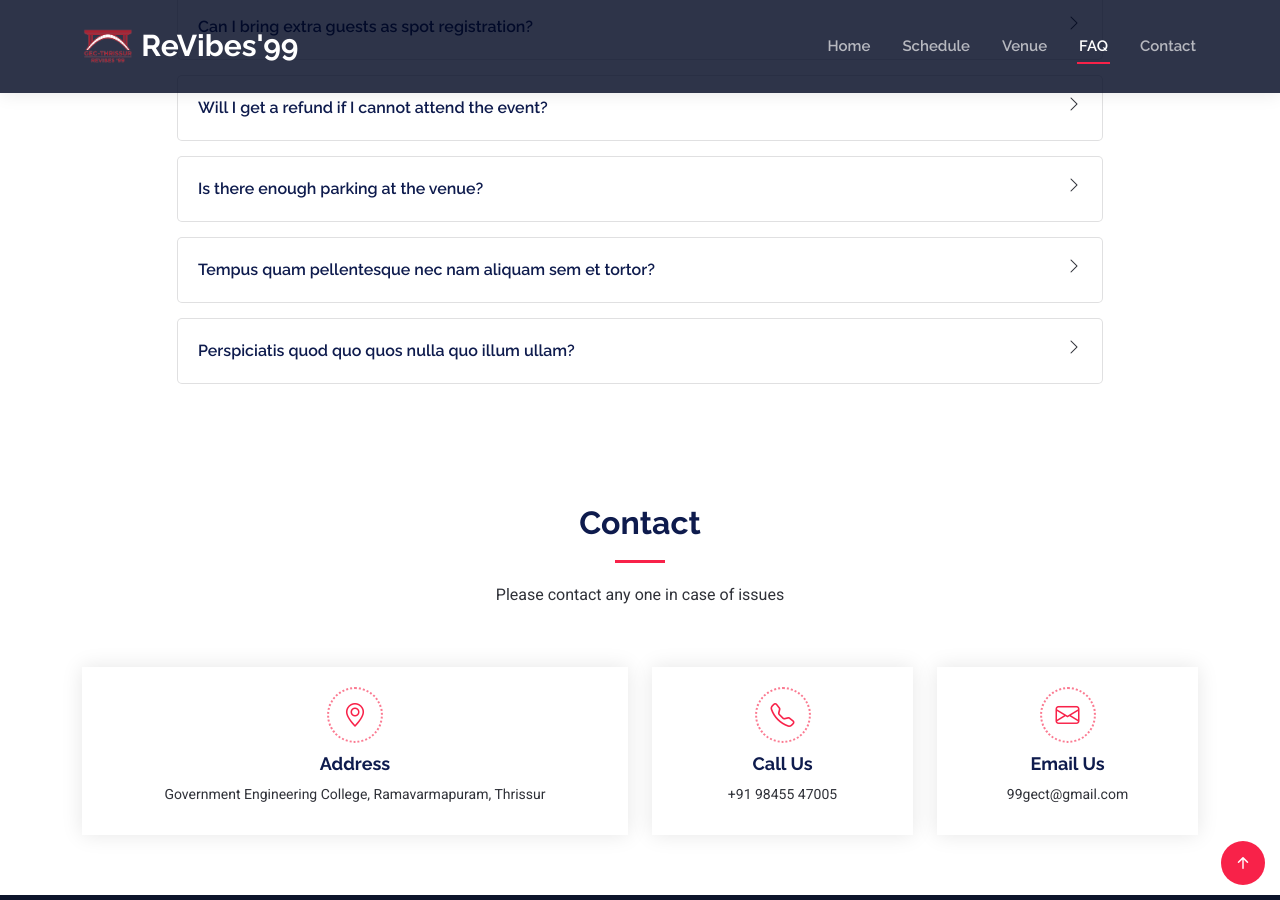
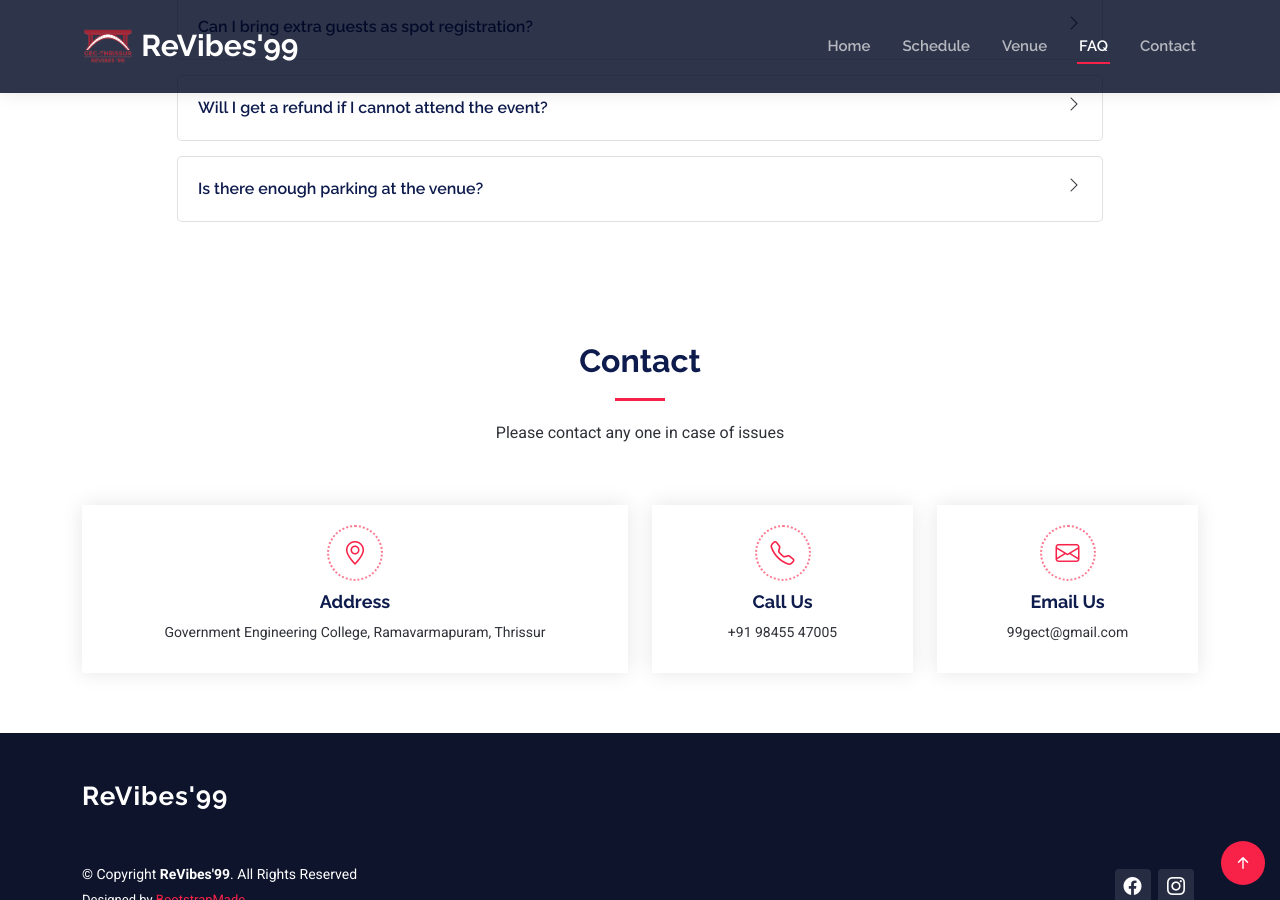
Before and after one commit to dhanyacm/revibes99, a Jekyll site: the page built from index.html, in a window 1280 px wide and 900 px high, scrolled down 3227 px. Built offline with Jekyll 4.4.1, drawn with Linux system fonts in a browser that asks for light colours.

Commit message:
Update index.html

```diff
--- a/index.html
+++ b/index.html
@@ -179,11 +179,9 @@
 
         <div class="row g-0">
           <div class="col-lg-6 venue-map">
-<iframe src="https://www.google.com/maps/place/Millenium+Auditorium/@10.5537032,76.2240833,18z/data=!4m6!3m5!1s0x3ba7eee283f9a64f:0x397cca56c5e9e76e!8m2!3d10.5536409!4d76.2243891!16s%2Fg%2F1hm57kd1h?entry=ttu" frameborder="0" style="border:0" allowfullscreen  loading="lazy"></iframe>
+		  <iframe src="https://www.google.com/maps/embed?pb=!1m14!1m8!1m3!1d1961.1626120139329!2d76.2240833!3d10.5537032!3m2!1i1024!2i768!4f13.1!3m3!1m2!1s0x3ba7eee283f9a64f%3A0x397cca56c5e9e76e!2sMillenium%20Auditorium!5e0!3m2!1sen!2sin!4v1720345986762!5m2!1sen!2sin" width="600" height="450" style="border:0;" allowfullscreen="" loading="lazy" referrerpolicy="no-referrer-when-downgrade"></iframe>
 
-
-          <!--  <iframe src="https://www.google.com/maps/place/Millenium+Auditorium/@10.5531336,76.2244749,18z/data=!4m6!3m5!1s0x3ba7eee283f9a64f:0x397cca56c5e9e76e!8m2!3d10.5536409!4d76.2243891!16s%2Fg%2F1hm57kd1h?entry=ttu" frameborder="0" style="border:0" allowfullscreen=""></iframe>  -->
-          </div>
+         </div>
 
           <div class="col-lg-6 venue-info">
             <div class="row justify-content-center">
@@ -319,23 +317,7 @@
                 <i class="faq-toggle bi bi-chevron-right"></i>
               </div><!-- End Faq item-->
 
-              <div class="faq-item">
-                <h3>Tempus quam pellentesque nec nam aliquam sem et tortor?</h3>
-                <div class="faq-content">
-                  <p>Molestie a iaculis at erat pellentesque adipiscing commodo. Dignissim suspendisse in est ante in. Nunc vel risus commodo viverra maecenas accumsan. Sit amet nisl suscipit adipiscing bibendum est. Purus gravida quis blandit turpis cursus in</p>
-                </div>
-                <i class="faq-toggle bi bi-chevron-right"></i>
-              </div><!-- End Faq item-->
-
-              <div class="faq-item">
-                <h3>Perspiciatis quod quo quos nulla quo illum ullam?</h3>
-                <div class="faq-content">
-                  <p>Enim ea facilis quaerat voluptas quidem et dolorem. Quis et consequatur non sed in suscipit sequi. Distinctio ipsam dolore et.</p>
-                </div>
-                <i class="faq-toggle bi bi-chevron-right"></i>
-              </div><!-- End Faq item-->
-
-            </div>
+           </div>
 
           </div><!-- End Faq Column-->
 
```
